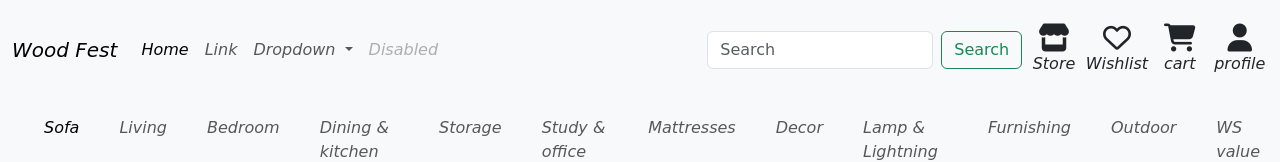
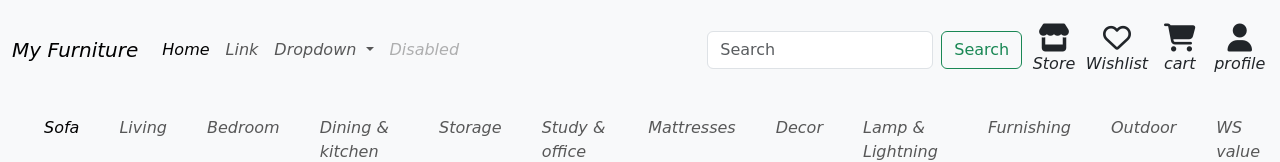
Before and after one commit to arunakollam/contribution, a plain HTML site: page index.html in a window 1280 px wide. Shown: the top 162 px of the page. Drawn offline with nearby package versions, Linux system fonts and the light colour scheme.

Commit message:
heading change

```diff
--- a/index.html
+++ b/index.html
@@ -36,7 +36,7 @@
 <body>
     <nav class="navbar navbar-expand-lg bg-body-tertiary">
         <div class="container-fluid">
-          <a class="navbar-brand" href="#">Wood Fest</a>
+          <a class="navbar-brand" href="#">My Furniture</a>
           <button class="navbar-toggler" type="button" data-bs-toggle="collapse" data-bs-target="#navbarSupportedContent" aria-controls="navbarSupportedContent" aria-expanded="false" aria-label="Toggle navigation">
             <span class="navbar-toggler-icon"></span>
           </button>
```
